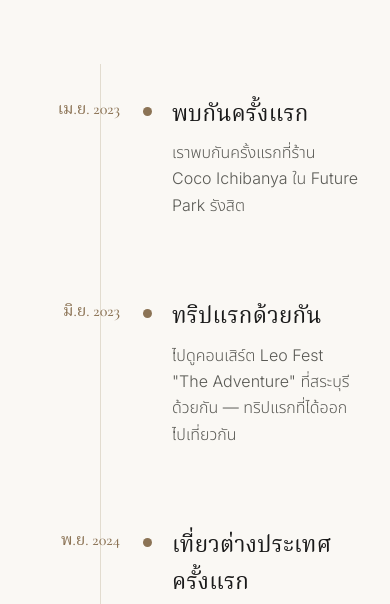
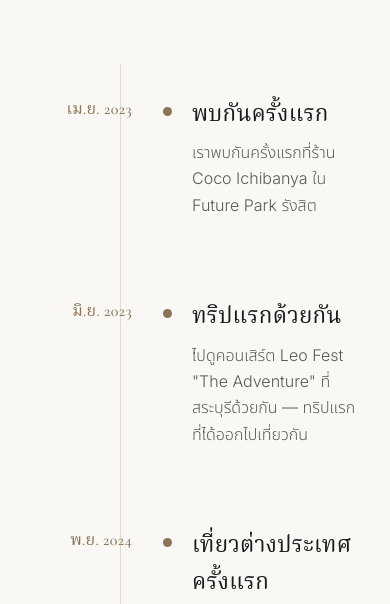
Before and after one commit to cksaxzacky/Wedding-Mock, a plain HTML site: page story.html in a window 390 px wide. Shown: the part 238-842 px from the top of the page. Drawn offline with nearby package versions, Linux system fonts and the light colour scheme.

Commit message:
Improve timeline spacing and update QR code to new domain
Timeline (Our Story page):
- Widen year column 140px -> 180px (mobile 100 -> 120) for safe breathing room
- Increase padding-right between year text and divider line: 1.25rem -> 2.5rem
- Reduce year font 1.4rem -> 1.3rem for better hierarchy with title
- Add subtle letter-spacing for elegance
- Result: ~40px clear gap between year text and the vertical divider

QR code:
- Default URL now points to https://saxnoon-wedding.vercel.app (new production domain)

Co-Authored-By: Claude Opus 4.7 (1M context) <noreply@anthropic.com>

```diff
--- a/assets/css/style.css
+++ b/assets/css/style.css
@@ -284,7 +284,7 @@ p { margin: 0 0 1em; color: var(--ink-soft); }
 .timeline::before {
   content: '';
   position: absolute;
-  left: 140px;
+  left: 180px;
   top: 2rem;
   bottom: 6rem;
   width: 1px;
@@ -292,19 +292,20 @@ p { margin: 0 0 1em; color: var(--ink-soft); }
 }
 .timeline-item {
   display: grid;
-  grid-template-columns: 140px 1fr;
+  grid-template-columns: 180px 1fr;
   gap: 2rem;
   padding: 2rem 0;
   position: relative;
 }
 .timeline-year {
   font-family: var(--font-serif);
-  font-size: 1.4rem;
+  font-size: 1.3rem;
   color: var(--accent);
   font-weight: 500;
   text-align: right;
-  padding-right: 1.25rem;
+  padding-right: 2.5rem;
   white-space: nowrap;
+  letter-spacing: 0.02em;
 }
 .timeline-body { padding-left: 2rem; position: relative; }
 .timeline-body::before {
@@ -546,9 +547,9 @@ p { margin: 0 0 1em; color: var(--ink-soft); }
   .schedule { grid-template-columns: 1fr; gap: 1rem; }
   .venue { grid-template-columns: 1fr; }
   .faq-grid { grid-template-columns: 1fr; }
-  .timeline::before { left: 100px; }
-  .timeline-item { grid-template-columns: 100px 1fr; gap: 1rem; }
-  .timeline-year { font-size: 1rem; padding-right: .75rem; }
+  .timeline::before { left: 120px; }
+  .timeline-item { grid-template-columns: 120px 1fr; gap: 1rem; }
+  .timeline-year { font-size: 1rem; padding-right: 1.25rem; }
   .timeline-body { padding-left: 1.5rem; }
   .site-header { padding: 1rem 1.2rem; }
 }
```
Also changed, not shown: qr.html (+3 -3 lines).
